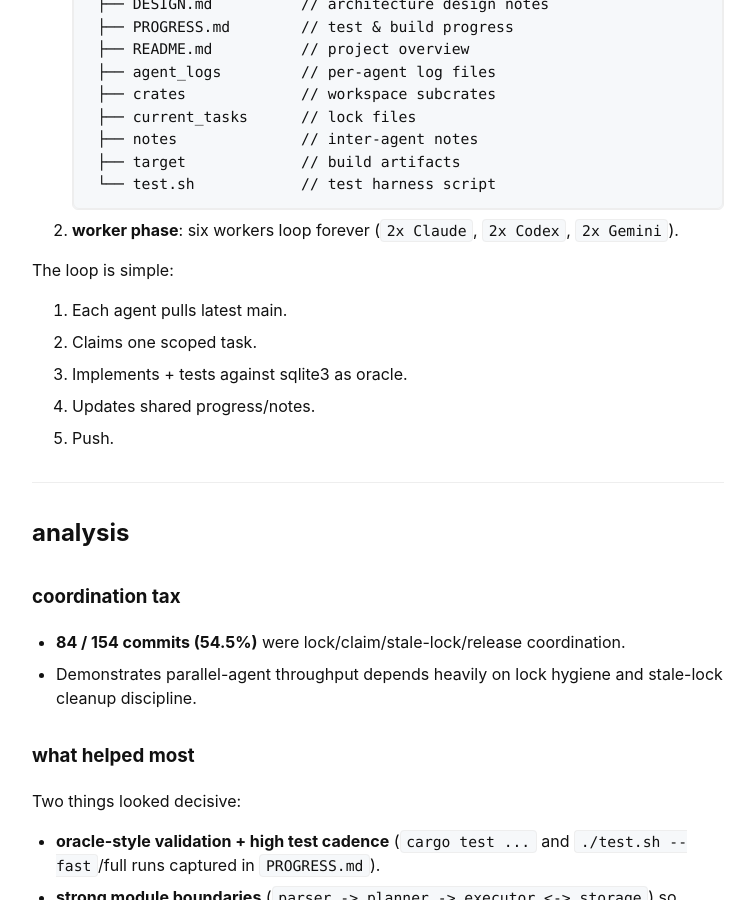
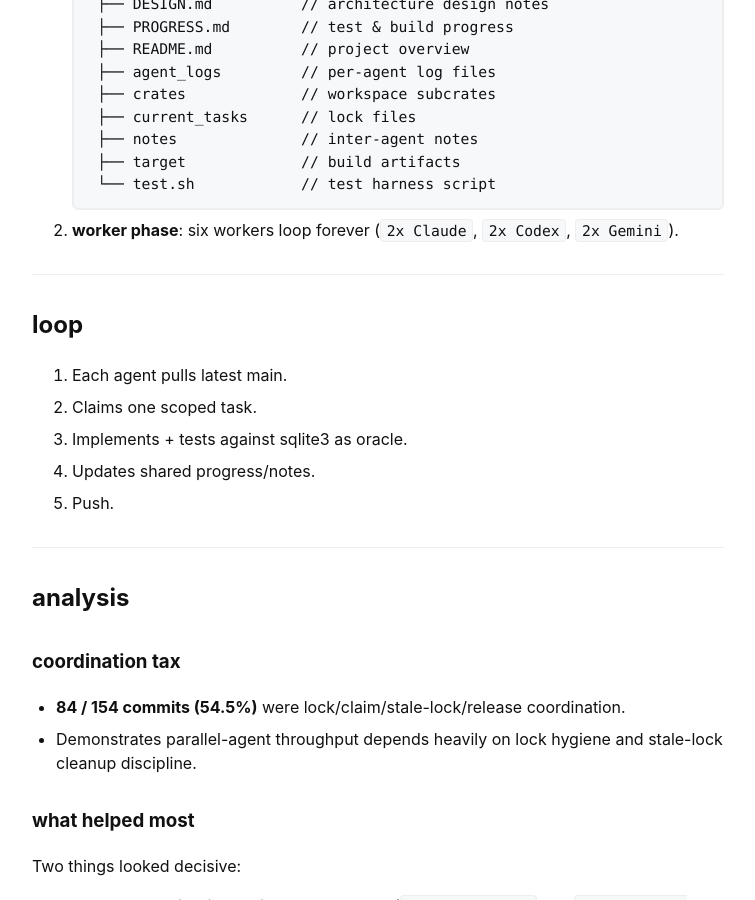
Before and after one commit to kiankyars/kiankyars.github.io, a Jekyll site: the page built from _posts/blog/2026-02-12-sqlite.md, in a window 1280 px wide and 900 px high, scrolled down 1200 px. Shown: the whole window, without its empty margins (262-1017 px from the left). Built offline with Jekyll 4.4.1, drawn with Linux system fonts in a browser that asks for light colours.

Commit message:
seperate loop as a header

````diff
--- a/_posts/blog/2026-02-12-sqlite.md
+++ b/_posts/blog/2026-02-12-sqlite.md
@@ -52,7 +52,9 @@ Treat software engineering like distributed systems, and force coordination with
     ```
 2. **worker phase**: six workers loop forever (`2x Claude`, `2x Codex`, `2x Gemini`).
 
-The loop is simple:
+---
+
+## loop
 
 1. Each agent pulls latest main.
 2. Claims one scoped task.
````
